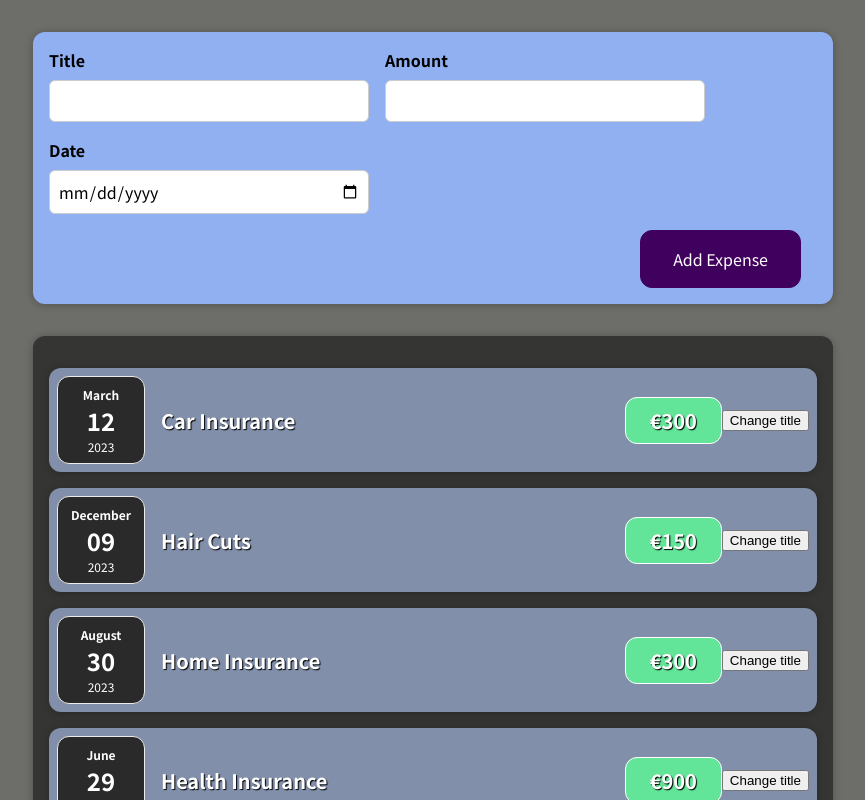
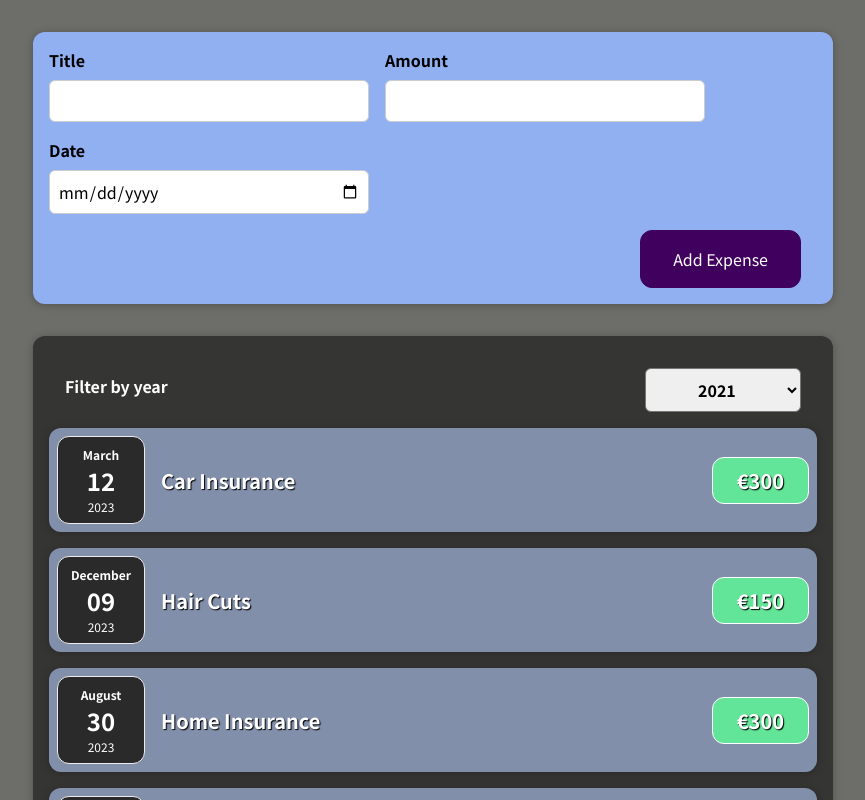
Before and after one commit to KristianColville1/react-expense-tracker, a React (Create React App) app: page / in a window 1280 px wide. Shown: the top 800 px of the page, without its empty margins (207-1072 px from the left). Built offline with nearby package versions, Linux system fonts and the light colour scheme.

Commit message:
Added expenses filter component and editied stateless components

```diff
--- a/src/App.js
+++ b/src/App.js
@@ -28,9 +28,14 @@ function App() {
             date: new Date(2023, 5, 29),
         },
     ];
+
+    const addExpenseHandler = expense => {
+        console.log('In App.js');
+        console.log(expense);
+    }
     return (
         <div>
-            <NewExpense></NewExpense>
+            <NewExpense onAddExpense={addExpenseHandler}></NewExpense>
             <Expenses items={expenses} />
         </div>
     );
--- a/src/components/Expenses/ExpenseItem.js
+++ b/src/components/Expenses/ExpenseItem.js
@@ -1,23 +1,15 @@
-import { useState } from "react";
-
 import ExpenseDate from "./ExpenseDate";
 import Card from "../UI/Card";
 import "./ExpenseItem.css";
 
 function ExpenseItem(props) {
-    const [title, setTitle] = useState(props.title);
-
-    const clickHandler = () => {
-        setTitle("Updated");
-    };
     return (
         <Card className="expense-item">
             <ExpenseDate date={props.date} />
             <div class="expense-item__description">
-                <h2>{title}</h2>
+                <h2>{props.title}</h2>
                 <div className="expense-item__price">€{props.amount}</div>
             </div>
-            <button onClick={clickHandler}>Change title</button>
         </Card>
     );
 }
--- a/src/components/Expenses/Expenses.js
+++ b/src/components/Expenses/Expenses.js
@@ -1,10 +1,18 @@
+import { useState } from "react";
 import ExpenseItem from "./ExpenseItem";
 import Card from "../UI/Card";
+import ExpensesFilter from "./ExpensesFilter";
 import "./Expenses.css";
 
 function Expenses(props) {
+    const [filteredYear, setFilteredYear] = useState('2021')
+    const filterChangeHandler = year => {
+        setFilteredYear(year);
+    }
     return (
+        <div>
             <Card className="expenses">
+                <ExpensesFilter selected={filteredYear} onChangeFilter={filterChangeHandler} />
                 <ExpenseItem
                     title={props.items[0].title}
                     amount={props.items[0].amount}
@@ -26,6 +34,7 @@ function Expenses(props) {
                     date={props.items[3].date}
                 ></ExpenseItem>
             </Card>
+        </div>
     );
 }
 
--- /dev/null
+++ b/src/components/Expenses/ExpensesFilter.css
@@ -0,0 +1,24 @@
+.expenses-filter {
+    color: white;
+    padding: 0 1rem;
+}
+
+.expenses-filter__control {
+    display: flex;
+    width: 100%;
+    align-items: center;
+    justify-content: space-between;
+    margin: 1rem 0;
+}
+
+.expenses-filter label {
+    font-weight: bold;
+    margin-bottom: 0.5rem;
+}
+
+.expenses-filter select {
+    font: inherit;
+    padding: 0.5rem 3rem;
+    font-weight: bold;
+    border-radius: 6px;
+}
--- /dev/null
+++ b/src/components/Expenses/ExpensesFilter.js
@@ -0,0 +1,23 @@
+import React from "react";
+import "./ExpensesFilter.css";
+
+const ExpensesFilter = (props) => {
+    const selectHandler = (event) => {
+        props.onChangeFilter(event.target.value);
+    }
+    return (
+        <div className="expenses-filter">
+            <div className="expenses-filter__control">
+                <label>Filter by year</label>
+                <select onChange={selectHandler} value={props.selected}>
+                    <option value="2024">2024</option>
+                    <option value="2023">2023</option>
+                    <option value="2022">2022</option>
+                    <option value="2021">2021</option>
+                </select>
+            </div>
+        </div>
+    );
+};
+
+export default ExpensesFilter;
--- a/src/components/NewExpense/ExpenseForm.js
+++ b/src/components/NewExpense/ExpenseForm.js
@@ -2,10 +2,10 @@ import { useState } from "react";
 
 import "./ExpenseForm.css";
 
-const ExpenseForm = () => {
-    const [enteredTitle, setEnteredTitle] = useState('');
-    const [enteredAmount, setEnteredAmount] = useState('');
-    const [enteredDate, setEnteredDate] = useState('');
+const ExpenseForm = (props) => {
+    const [enteredTitle, setEnteredTitle] = useState("");
+    const [enteredAmount, setEnteredAmount] = useState("");
+    const [enteredDate, setEnteredDate] = useState("");
 
     // Alternative approach using single state object
     // const [userInput, setUserInput] = useState({
@@ -18,7 +18,7 @@ const ExpenseForm = () => {
         //     return { ...prevState, enteredTitle: event.target.value };
         // })
         setEnteredTitle(event.target.value);
-    }
+    };
     const amountChangeHandler = (event) => {
         // setUserInput((prevState) => {
         //     return { ...prevState, enteredAmount: event.target.value };
@@ -31,20 +31,50 @@ const ExpenseForm = () => {
         // });
         setEnteredDate(event.target.value);
     };
+
+    const submitHandler = (event) => {
+        event.preventDefault();
+
+        const expenseData = {
+            title: enteredTitle,
+            amount: enteredAmount,
+            date: new Date(enteredDate),
+        };
+        props.onSaveExpenseData(expenseData);
+        setEnteredTitle('');
+        setEnteredAmount('');
+        setEnteredDate('');
+    };
     return (
-        <form>
+        <form onSubmit={submitHandler}>
             <div className="new-expense__controls">
                 <div className="new-expense__control">
                     <label>Title</label>
-                    <input type="text" onChange={titleChangeHandler} />
+                    <input
+                        type="text"
+                        value={enteredTitle}
+                        onChange={titleChangeHandler}
+                    />
                 </div>
                 <div className="new-expense__control">
                     <label>Amount</label>
-                    <input type="number" min="0.01" step="0.01" onChange={amountChangeHandler} />
+                    <input
+                        type="number"
+                        min="0.01"
+                        step="0.01"
+                        value={enteredAmount}
+                        onChange={amountChangeHandler}
+                    />
                 </div>
                 <div className="new-expense__control">
                     <label>Date</label>
-                    <input type="date" min="2022-01-01" max="2025-12-31" onChange={dateChangeHandler}/>
+                    <input
+                        type="date"
+                        min="2022-01-01"
+                        max="2025-12-31"
+                        value={enteredDate}
+                        onChange={dateChangeHandler}
+                    />
                 </div>
             </div>
             <div className="new-expense__actions">
--- a/src/components/NewExpense/NewExpense.js
+++ b/src/components/NewExpense/NewExpense.js
@@ -2,10 +2,18 @@ import ExpenseForm from "./ExpenseForm";
 
 import "./NewExpense.css";
 
-const NewExpense = () => {
+const NewExpense = (props) => {
+    const saveExpenseDataHandler = (enteredExpenseData) => {
+        const expenseData = {
+            ...enteredExpenseData,
+            id: Math.random().toString(),
+        };
+        props.onAddExpense(expenseData);
+    };
+
     return (
         <div className="new-expense">
-            <ExpenseForm />
+            <ExpenseForm onSaveExpenseData={saveExpenseDataHandler} />
         </div>
     );
 };
```
Also changed, not shown: src/components/Expenses/ExpenseFilter.css (deleted), src/components/Expenses/ExpenseFilter.js (deleted). Lines whose indentation alone changed are shown as unchanged.
